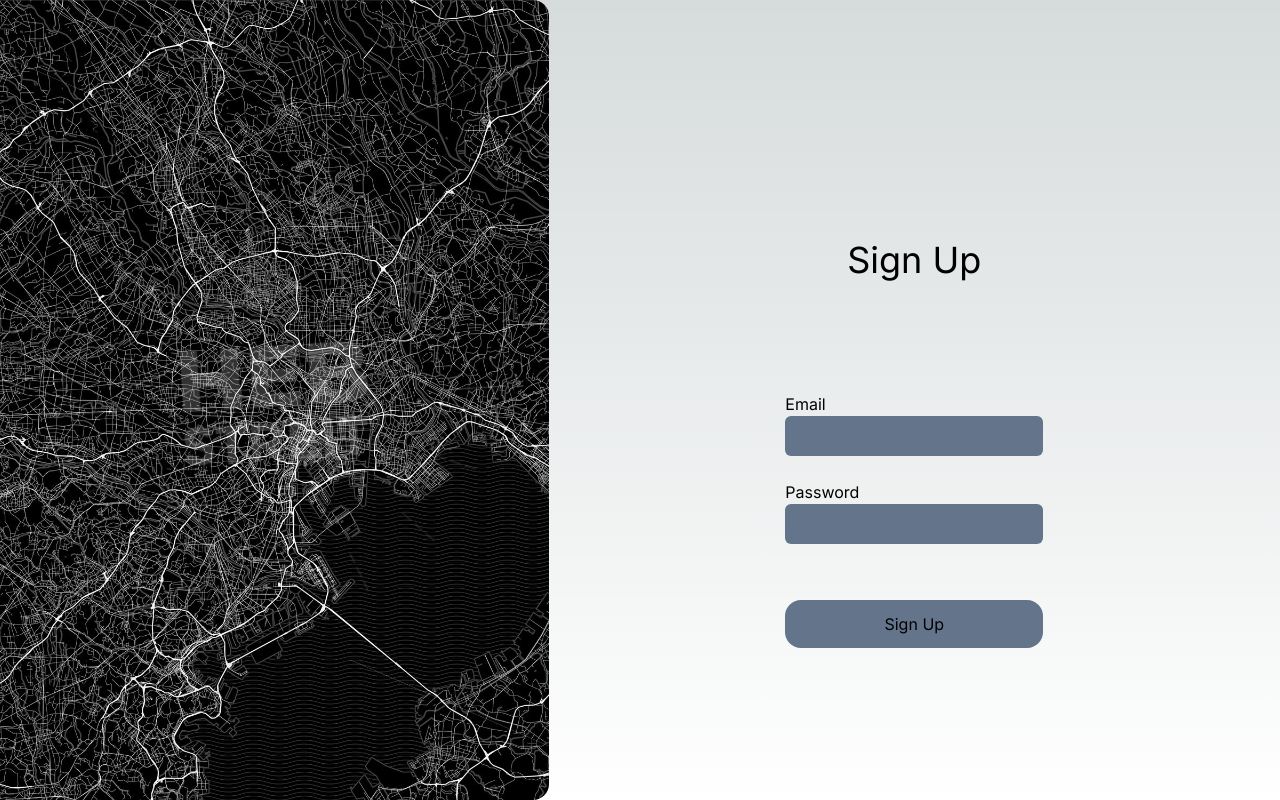
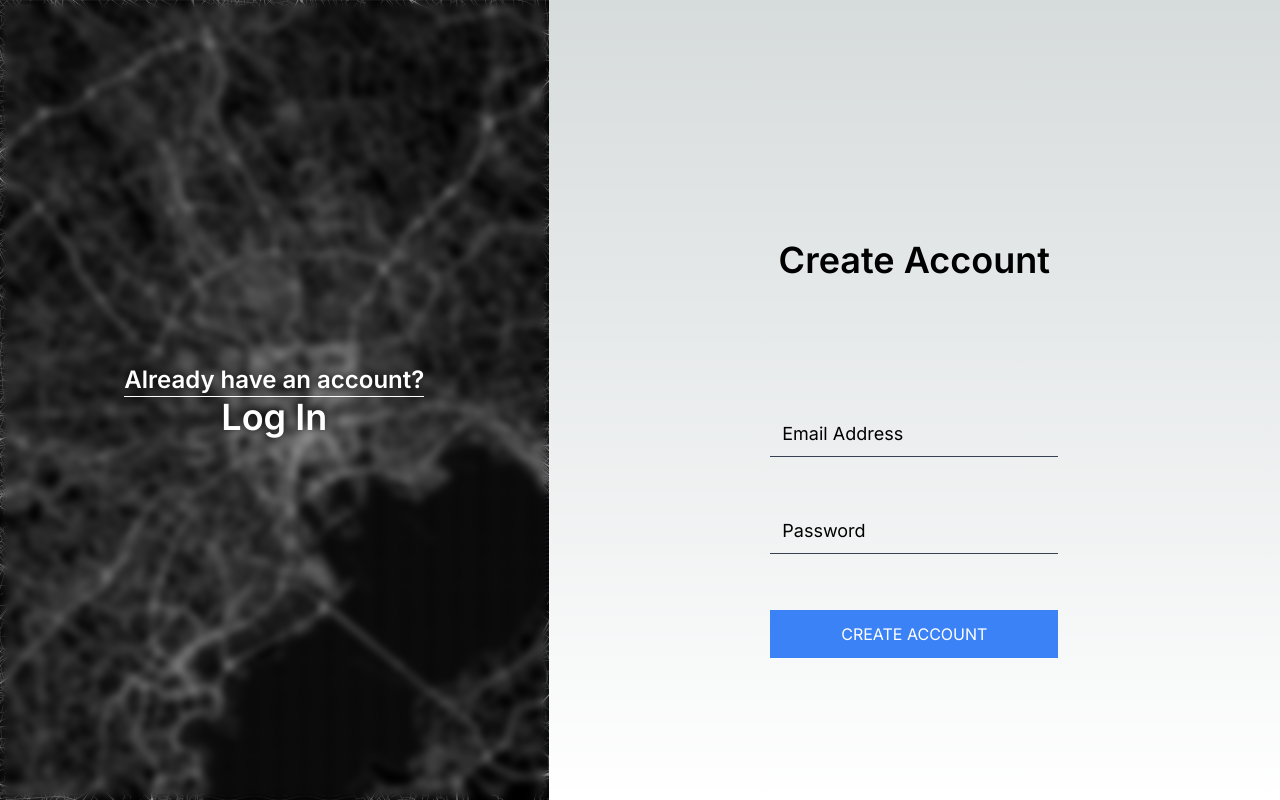
Before and after one commit to Kalp22/Bus_Tracker, a Next.js app in the folder frontend/: page /SigninSignup in a window 1280 px wide. Built offline with nearby package versions, Linux system fonts and the light colour scheme.

Commit message:
Refactor loading spinner component and update live page layout

```diff
--- a/frontend/src/app/SigninSignup/page.tsx
+++ b/frontend/src/app/SigninSignup/page.tsx
@@ -1,59 +1,113 @@
 "use client";
 
 import Image from "next/image";
+import { useState } from "react";
 
-import { useState } from "react";
+import Spinner from "@/components/loading/spinner";
 
 export default function SignInSignUp() {
   const [toSignUp, settoSignUp] = useState(true);
   const [form, setForm] = useState({ email: "", password: "" });
+  const [emailFocus, setEmailFocus] = useState(false);
+  const [passwordFocus, setPasswordFocus] = useState(false);
+  const [transitioning, setTransitioning] = useState(false);
+
+  const toggleSignUp = () => {
+    setTransitioning(true);
+    setTimeout(() => {
+      settoSignUp(!toSignUp);
+      setTransitioning(false);
+    }, 500);
+  };
 
   return (
     <main
-      className={`flex ${
-        toSignUp ? "flex-row" : "flex-row-reverse"
+      className={`flex ${toSignUp ? "flex-row" : "flex-row-reverse"} ${
+        transitioning ? "pointer-events-none" : ""
       } w-screen h-screen`}
     >
       <div
-        className=" w-1/2 cursor-pointer"
-        onClick={() => settoSignUp(!toSignUp)}
+        className={`w-1/2 relative cursor-pointer z-10 ${
+          transitioning && toSignUp ? "translate-x-[57dvw]" : ""
+        } ${transitioning && !toSignUp ? "-translate-x-[57dvw]" : ""}
+        ${transitioning ? `transition-all duration-500 ease-out` : ""}`}
+        onClick={toggleSignUp}
       >
-        <picture>
         <Image
           alt="City Map"
           width={1000}
           height={1000}
-            className={` h-screen object-cover ${
-              toSignUp ? "rounded-e-2xl" : "rounded-s-2xl"
-            }`}
+          className={`h-screen object-cover rounded-${
+            toSignUp ? "e" : "s"
+          }-2xl`}
           src="/map_city.jpg"
-          />{" "}
-        </picture>
+        />
+        <div
+          className={`flex absolute inset-0 flex-col justify-center items-center`}
+        >
+          <h2 className="text-2xl font-semibold">
+            {toSignUp ? "Already have an account?" : "No account?"}
+          </h2>
+          <h1 className="text-4xl font-semibold">
+            {toSignUp ? "Log In" : "Create Account"}
+          </h1>
         </div>
-      <div className=" flex flex-col w-2/3 items-center py-60">
-        <h1 className=" text-4xl mb-24">
-          {toSignUp ? <>Sign Up</> : <>Sign In</>}
+        <div className="flex absolute inset-0 backdrop-filter backdrop-blur-sm justify-center items-center">
+          <div className="flex flex-col justify-center items-center">
+            <h2 className="text-white text-2xl font-semibold">
+              {toSignUp ? "Already have an account?" : "No account?"}
+            </h2>
+            <div className="h-px w-full bg-white"></div>
+            <h1 className="text-white text-4xl font-semibold">
+              {toSignUp ? "Log In" : "Create Account"}
             </h1>
-        <form className=" flex flex-col p-4 gap-14">
-          <div className=" flex flex-col gap-6">
-            <label className=" flex flex-col ">
-              <span>Email</span>
+          </div>
+        </div>
+      </div>
+      <div className="flex flex-col w-2/3 items-center py-60 bg-[e4e7e8]">
+        <h1 className=" text-4xl mb-24 font-semibold">
+          {toSignUp ? <>Create Account</> : <>Log In</>}
+        </h1>
+        <form className="flex flex-col w-80 p-4 gap-14">
+          <div className="flex flex-col gap-6">
+            <label className={`flex flex-col mt-6`}>
+              <div
+                className={`${
+                  emailFocus
+                    ? "text-slate-800 text-sm -translate-y-5"
+                    : "px-3 py-1 text-lg cursor-text"
+                } absolute transition-all duration-200 ease-in-out`}
+              >
+                <span>Email Address</span>
+              </div>
               <input
-                className=" bg-slate-500 px-3 py-2 rounded-md"
+                className="px-3 py-2 bg-inherit border-b border-gray-700 rounded-t-sm outline-none active:border-blue-500 transition-all duration-500 ease-in-out"
                 type="text"
                 name="email"
                 id="email"
+                onFocus={() => setEmailFocus(true)}
+                onBlur={() => setEmailFocus(false)}
                 onChange={(e) => setForm({ ...form, email: e.target.value })}
                 value={form.email}
               />
             </label>
-            <label className=" flex flex-col">
+            <label className={`flex flex-col mt-8`}>
+              <div
+                className={`${
+                  passwordFocus
+                    ? "text-slate-800 text-sm -translate-y-5"
+                    : "px-3 py-1 text-lg cursor-text"
+                } absolute transition-all duration-300 ease-in-out`}
+              >
                 <span>Password</span>
+              </div>
               <input
-                className=" bg-slate-500 px-3 py-2 rounded-md"
+                className="px-3 py-2 bg-inherit border-b border-gray-700 rounded-t-sm outline-none active:border-blue-500 transition-all duration-500 ease-in-out"
                 type="password"
                 name="password"
                 id="password"
+                onFocus={() => setPasswordFocus(true)}
+                onBlur={() => setPasswordFocus(false)}
                 onChange={(e) => setForm({ ...form, password: e.target.value })}
                 value={form.password}
               />
@@ -61,10 +115,11 @@ export default function SignInSignUp() {
           </div>
           <div>
             <input
-              className=" bg-slate-500 w-full p-3 rounded-2xl text-center cursor-pointer"
+              className="bg-blue-500 text-white hover:bg-blue-700 w-full p-3 text-center cursor-pointer"
               type="submit"
-              value={`${toSignUp ? "Sign Up" : "Sign In"}`}
+              value={`${toSignUp ? "CREATE ACCOUNT" : "LOG IN"}`}
             />
+            <Spinner size={2} />
           </div>
         </form>
       </div>
--- a/frontend/src/app/live/page.tsx
+++ b/frontend/src/app/live/page.tsx
@@ -2,9 +2,9 @@
 import { useState, useEffect } from "react";
 import dynamic from "next/dynamic";
 
+const Map = dynamic(() => import("@/components/map/map"), { ssr: false });
+
 import Spinner from "@/components/loading/spinner";
-
-const Map = dynamic(() => import("@/components/map/map"), { ssr: false });
 
 import "leaflet/dist/leaflet.css";
 
@@ -66,10 +66,10 @@ export default function Live() {
               2
             )}°E`
           ) : (
-            <section className="flex flex-row gap-2">
+            <div className="flex flex-row gap-2">
               <Spinner size={6} />
               <p>Loading...</p>
-            </section>
+            </div>
           )}
         </section>
       </div>
--- a/frontend/src/app/page.tsx
+++ b/frontend/src/app/page.tsx
@@ -3,25 +3,25 @@ import Link from "next/link";
 
 export default function Home() {
   return (
-    <main className="flex h-screen p-40 w-screen gap-20">
-      <div className="flex flex-col h-full w-[40em] justify-center gap-12">
-        <h1 className=" text-7xl">From Stop to Drop</h1>
-        <h2 className=" text-3xl">
+    <main className="flex h-screen w-screen gap-20">
+      <div className="flex flex-col justify-center gap-12 bg-gradient-to-br from-blue-500 to-green-500 h-full p-10">
+        <h1 className="text-7xl text-white">From Stop to Drop</h1>
+        <h2 className="text-3xl text-white">
           Bus Tracker Ensures Your Bus is Right on Track
         </h2>
-        <span>
+        <span className="text-white">
           Your key to hassle-free commuting! Real-time bus tracking for
           precision in every journey. Stay ahead, stay on time!
         </span>
         <div className="flex justify-center">
           <Link href="/SigninSignup">
-            <button className="bg-blue-500 hover:bg-blue-700 text-white font-bold py-2 px-4 rounded">
+            <button className="bg-white text-blue-500 hover:bg-blue-700 hover:text-white font-bold py-2 px-4 rounded">
               Sign Up Now!
             </button>
           </Link>
         </div>
       </div>
-      <div className=" flex items-center justify-center">
+      <div className="flex items-center justify-center h-full">
         <picture>
           <Image
             alt="Bus Tracker"
@@ -34,24 +34,3 @@ export default function Home() {
     </main>
   );
 }
-
-{
-  /* <p>
-  Welcome to Bus Tracker, your go-to solution for seamless and
-  stress-free commuting! With our innovative platform, we bring you
-  real-time tracking of your bus journeys, ensuring you stay one step
-  ahead of your schedule.
-</p>
-<p>
-  Imagine a world where waiting at the bus stop becomes a thing of the
-  past. Bus Tracker transforms your commute experience by providing live
-  updates on the whereabouts of your bus, so you can plan your arrival
-  at the stop with precision.
-</p>
-<p>
-  Whether you're a daily commuter or an occasional traveler, Bus Tracker
-  empowers you to navigate your journey effortlessly. No more
-  uncertainty – just reliable, on-the-go information that puts you in
-  control of your travel time.
-</p> */
-}
--- a/frontend/src/components/loading/spinner.tsx
+++ b/frontend/src/components/loading/spinner.tsx
@@ -1,8 +1,12 @@
+import { useState } from "react";
+
 export default function Spinner({ size }: { size: number }) {
+  const [spinSize, setSpinSize] = useState(size);
+
   return (
     <div className="flex items-center justify-center h-fit">
       <div
-        className={`animate-spin rounded-full h-${size} w-${size} border-t-2 border-b-2 border-gray-900`}
+        className={`animate-spin rounded-full h-${spinSize} w-${spinSize} border-t-2 border-b-2 border-gray-900`}
       ></div>
     </div>
   );
```
Lines whose indentation alone changed are shown as unchanged.
